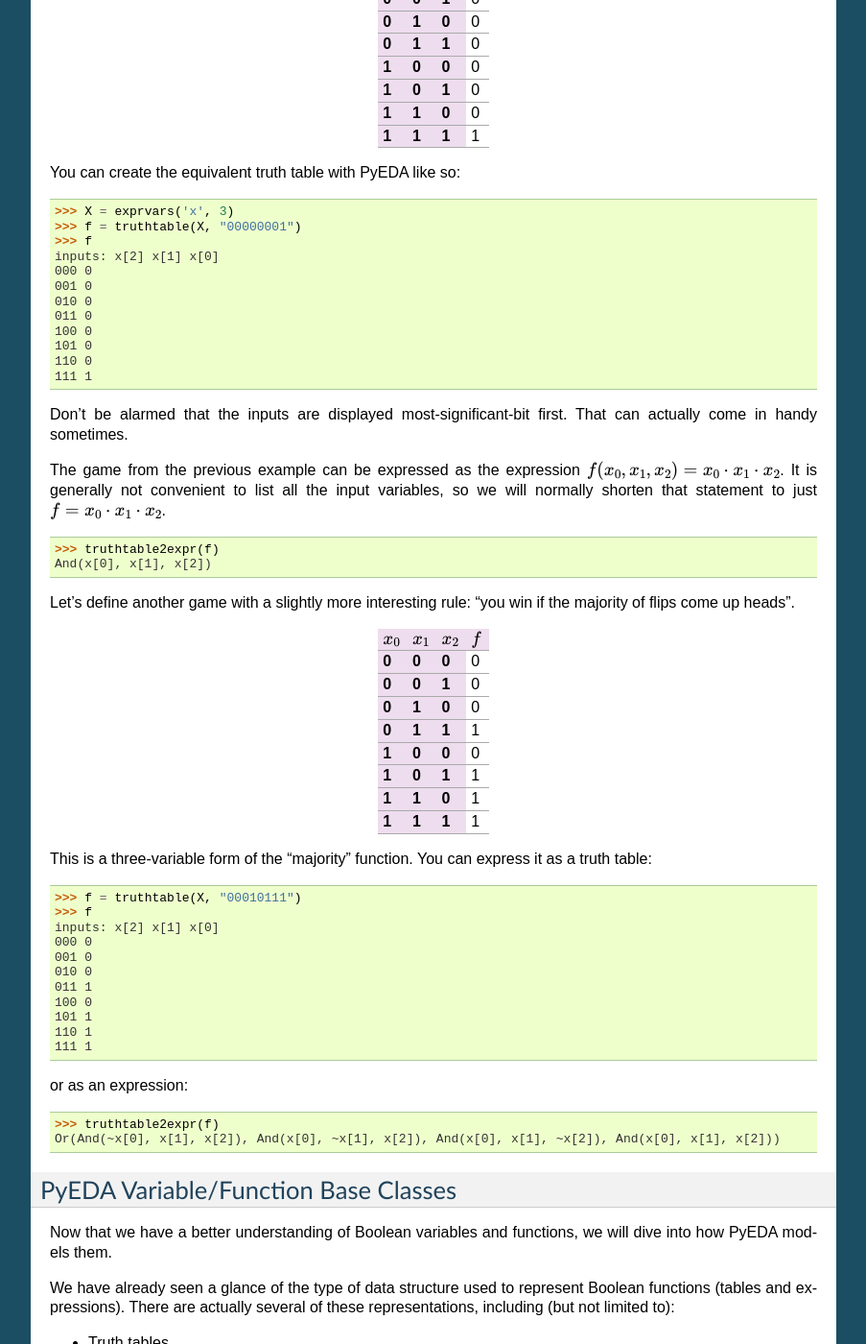
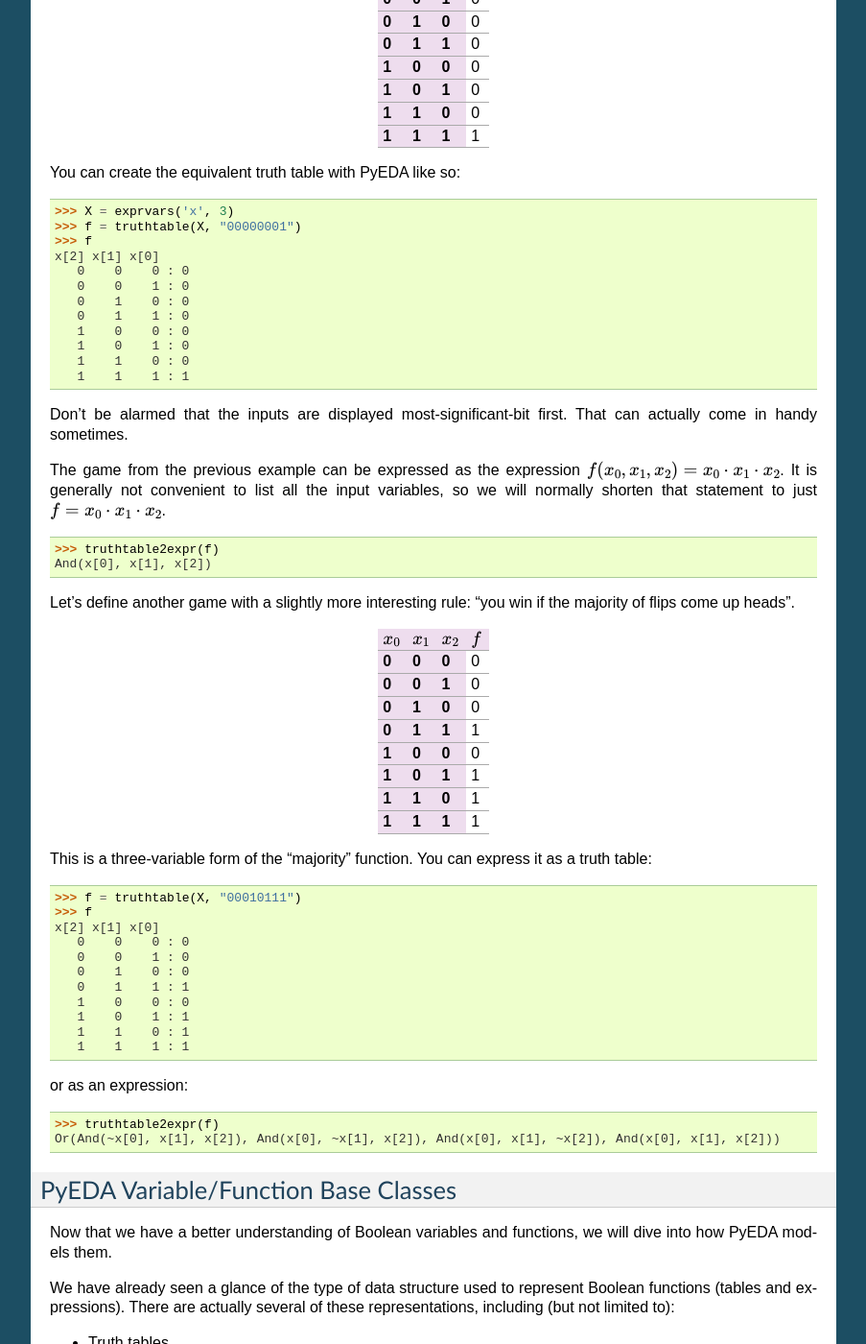
Before and after one commit to cjdrake/pyeda, a Sphinx documentation site: the page built from doc/source/boolalg.rst, in a window 1280 px wide and 1400 px high, scrolled down 6506 px. Shown: the whole window at 96% size, without its empty margins (198-1101 px from the left). Built offline with Sphinx 7.4.7, drawn with Linux system fonts in a browser that asks for light colours.

Commit message:
Update docs with new truthtable format

```diff
--- a/doc/source/boolalg.rst
+++ b/doc/source/boolalg.rst
@@ -454,15 +454,15 @@ You can create the equivalent truth table with PyEDA like so::
    >>> X = exprvars('x', 3)
    >>> f = truthtable(X, "00000001")
    >>> f
-   inputs: x[2] x[1] x[0]
-   000 0
-   001 0
-   010 0
-   011 0
-   100 0
-   101 0
-   110 0
-   111 1
+   x[2] x[1] x[0]
+      0    0    0 : 0
+      0    0    1 : 0
+      0    1    0 : 0
+      0    1    1 : 0
+      1    0    0 : 0
+      1    0    1 : 0
+      1    1    0 : 0
+      1    1    1 : 1
 
 Don't be alarmed that the inputs are displayed most-significant-bit first.
 That can actually come in handy sometimes.
@@ -499,15 +499,15 @@ You can express it as a truth table::
 
    >>> f = truthtable(X, "00010111")
    >>> f
-   inputs: x[2] x[1] x[0]
-   000 0
-   001 0
-   010 0
-   011 1
-   100 0
-   101 1
-   110 1
-   111 1
+   x[2] x[1] x[0]
+      0    0    0 : 0
+      0    0    1 : 0
+      0    1    0 : 0
+      0    1    1 : 1
+      1    0    0 : 0
+      1    0    1 : 1
+      1    1    0 : 1
+      1    1    1 : 1
 
 or as an expression::
 
```
